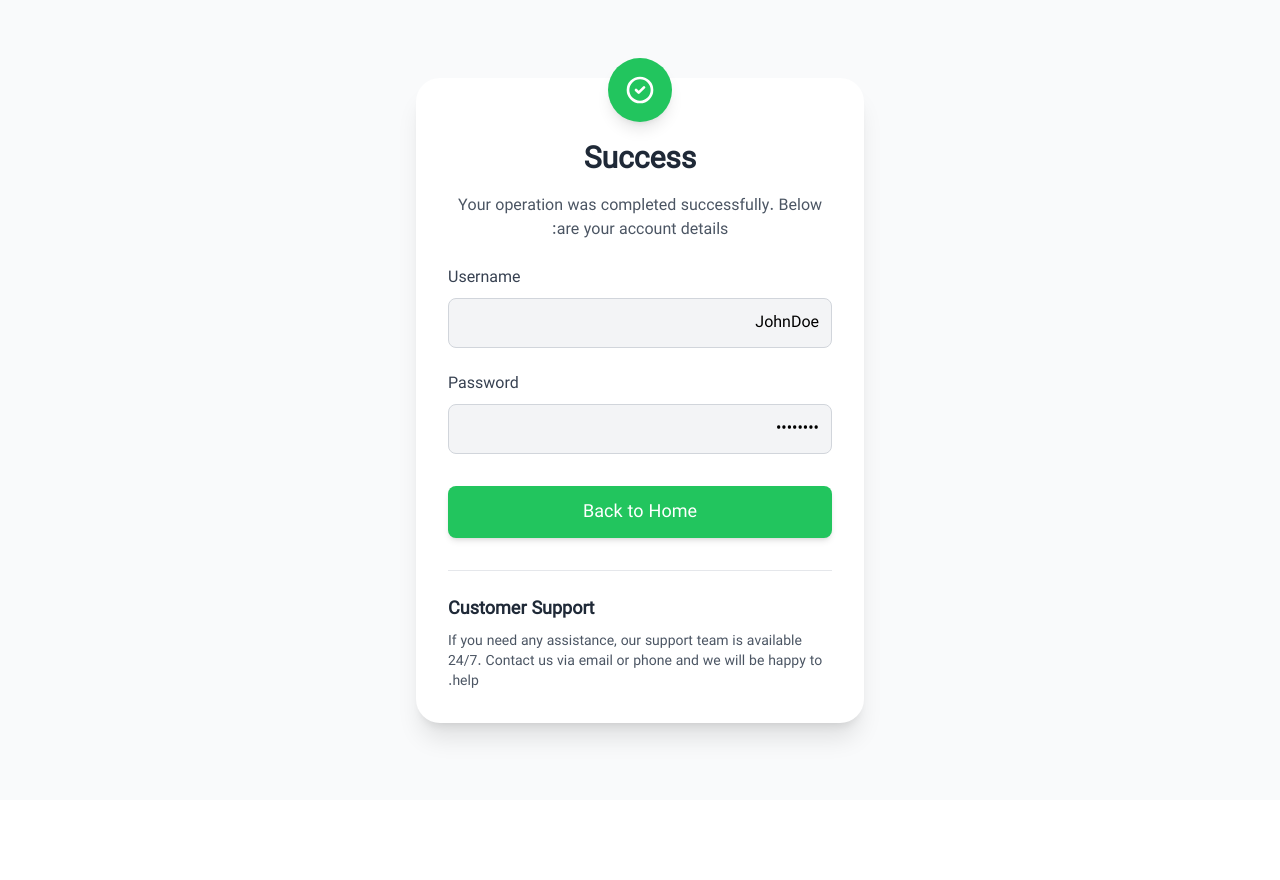
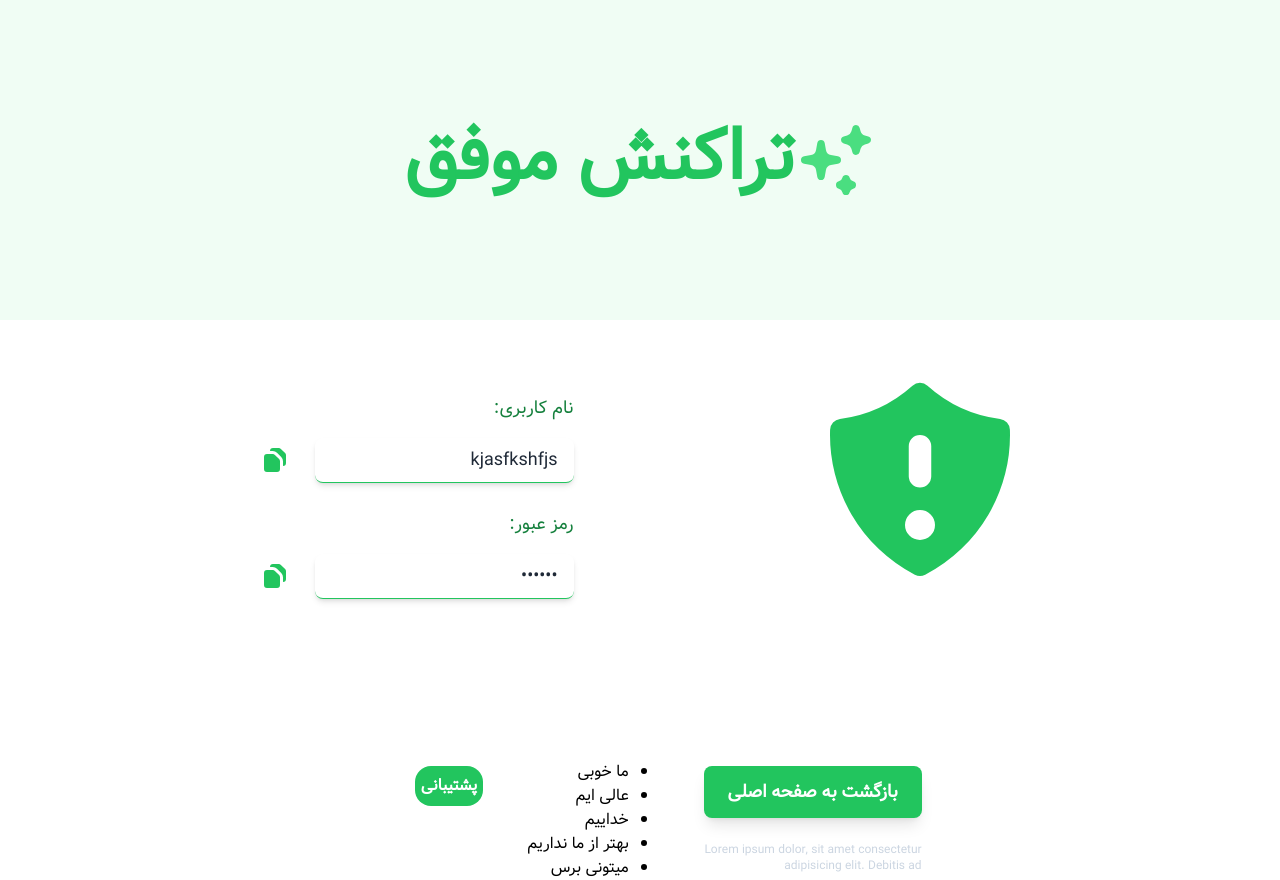
Before and after one commit to Matzoone/red_landing, a React (Vite) app: page /Success in a window 1280 px wide. Before the commit the page ends 800 px from the top, so only its background shows below. Built offline with nearby package versions, Linux system fonts and the light colour scheme.

Commit message:
createSuccessPage

```diff
--- a/package.json
+++ b/package.json
@@ -14,6 +14,7 @@
     "react": "^18.3.1",
     "react-dom": "^18.3.1",
     "react-router": "^7.1.1",
+    "react-toastify": "^11.0.2",
     "vite-plugin-svgr": "^4.3.0"
   },
   "devDependencies": {
--- a/src/components/success.jsx
+++ b/src/components/success.jsx
@@ -1,75 +1,191 @@
-import { useNavigate } from "react-router";
+import {
+  DocumentDuplicateIcon,
+  LinkIcon,
+  ShieldExclamationIcon,
+  SparklesIcon,
+} from "@heroicons/react/16/solid";
+import { Link, useNavigate } from "react-router";
+import { toast, ToastContainer } from "react-toastify";
+import "react-toastify/dist/ReactToastify.css";
 
 function SuccessPage() {
+  const randomNumber = Math.floor(Math.random() * 100) + 1;
+  const trueOrFalse = randomNumber % 2 !== 0 ? true : false;
+
   const navigate = useNavigate();
+  const config = [
+    {
+      user: "kjasfkshfjs",
+      pass: "123456",
+      config: "hdfjashfiuafsafasfnskjhvilsgfihkbvyigvklsdasdgfishdflsafdsafsaf",
+    },
+  ];
+
+  const copyToClipboard = (text, field) => {
+    let fieldMessage;
+
+    if (field === "user") {
+      fieldMessage = "یوزرنیم کپی شد !";
+    } else if (field === "pass") {
+      fieldMessage = "پسوورد کپی شد !";
+    } else if (field === "config") {
+      fieldMessage = "کانفیگ کپی شد !";
+    } else {
+      fieldMessage = "محتوا کپی شد !";
+    }
+
+    navigator.clipboard.writeText(text).then(() => {
+      toast.success(fieldMessage, {
+        position: "top-right",
+        autoClose: 2000,
+        hideProgressBar: false,
+        closeOnClick: true,
+        pauseOnHover: true,
+        draggable: true,
+        progress: undefined,
+        theme: "light",
+      });
+    });
+  };
 
   return (
-    <div className="flex flex-col items-center justify-center min-h-screen bg-gray-50 p-4">
-      <div className="max-w-md w-full bg-white shadow-xl rounded-3xl p-8 text-center relative">
-        <div className="absolute top-[-20px] left-1/2 transform -translate-x-1/2 w-16 h-16 bg-green-500 text-white flex items-center justify-center rounded-full shadow-lg">
-          <svg
-            xmlns="http://www.w3.org/2000/svg"
-            fill="none"
-            viewBox="0 0 24 24"
-            strokeWidth="2"
-            stroke="currentColor"
-            className="w-8 h-8"
+    <div>
+      <div className="bg-green-50 text font-extrabold text-7xl text-green-500 h-52 flex items-center justify-center md:hidden">
+        <SparklesIcon width={80} className="text-green-400" />
+        <p className="w-min"> تراکنش موفق</p>
+      </div>
+      <div className="bg-green-50 text font-extrabold text-7xl text-green-500 h-80 flex items-center justify-center max-md:hidden">
+        <SparklesIcon width={80} className="text-green-400" /> تراکنش موفق
+      </div>
+      {/* /// */}
+      <div className="flex justify-center mt-10">
+        <div className="w-[448px] flex justify-center max-md:hidden">
+          <ShieldExclamationIcon className="w-60 text-green-500 ml-[111px]" />
+        </div>
+        {!trueOrFalse && (
+          <div className="flex flex-col items-start justify-center gap-6 mt-8 w-[448px] max-w-md">
+            <div className="gap-4 grid max-md:m-auto m-auto">
+              <label
+                htmlFor="user"
+                className="text-green-700 font-medium text-lg w-28"
               >
-            <path
-              strokeLinecap="round"
-              strokeLinejoin="round"
-              d="M9 12l2 2 4-4m6 2a9 9 0 11-18 0 9 9 0 0118 0z"
+                نام کاربری:
+              </label>
+              <div className="flex items-center gap-6">
+                <input
+                  name="user"
+                  value={config[0].user}
+                  readOnly
+                  className="flex-1 px-4 py-2 text-lg border-b border-green-500 text-gray-800 rounded-lg shadow-md focus:ring-2 focus:outline-none"
+                  onClick={(e) => e.target.select()}
                 />
-          </svg>
-        </div>
-        <h1 className="text-3xl font-bold text-gray-800 mb-4 mt-8">Success</h1>
-        <p className="text-gray-600 mb-6">
-          Your operation was completed successfully. Below are your account
-          details:
-        </p>
-
-        <div className="space-y-6">
-          <div>
-            <label className="block text-left text-gray-700 font-medium mb-2">
-              Username
-            </label>
-            <input
-              type="text"
-              value="JohnDoe"
-              readOnly
-              className="w-full border border-gray-300 rounded-lg p-3 bg-gray-100 focus:outline-none focus:ring-2 focus:ring-green-400"
+                <button
+                  onClick={() => copyToClipboard(config[0].user, "user")}
+                  className="text-green-500"
+                >
+                  <DocumentDuplicateIcon
+                    title="کپی"
+                    className="w-8 h-8 text-green-500"
                   />
-          </div>
-          <div>
-            <label className="block text-left text-gray-700 font-medium mb-2">
-              Password
-            </label>
-            <input
-              type="password"
-              value="********"
-              readOnly
-              className="w-full border border-gray-300 rounded-lg p-3 bg-gray-100 focus:outline-none focus:ring-2 focus:ring-green-400"
-            />
+                </button>
               </div>
             </div>
+            <div className="gap-4 grid max-md:m-auto m-auto m-auto">
+              <label
+                htmlFor="pass"
+                className="text-green-700 font-medium text-lg w-28"
+              >
+                رمز عبور:
+              </label>
+              <div className="flex items-center gap-6">
+                <input
+                  name="pass"
+                  value={config[0].pass}
+                  readOnly
+                  type="password"
+                  className="flex-1 px-4 py-2 text-lg border-b border-green-500 text-gray-800 rounded-lg shadow-md focus:ring-2 focus:outline-none"
+                  onClick={(e) => e.target.select()}
+                />
+                <button
+                  onClick={() => copyToClipboard(config[0].pass, "pass")}
+                  className="text-green-500"
+                >
+                  <DocumentDuplicateIcon
+                    title="کپی"
+                    className="w-8 h-8 text-green-500"
+                  />
+                </button>
+              </div>
+            </div>
+          </div>
+        )}
+        {trueOrFalse && (
+          <div className="flex flex-col items-start justify-center gap-6 mt-8 w-[448px] max-w-md">
+            <div className="gap-4 grid max-md:m-auto m-auto">
+              <label
+                htmlFor="config"
+                className="text-green-700 font-medium text-lg w-28"
+              >
+                کانفیگ :
+              </label>
+              <div className="flex items-center gap-6">
+                <input
+                  name="config"
+                  value={config[0].config}
+                  readOnly
+                  type="text"
+                  className="flex-1 px-4 py-2 text-lg border-b border-green-500 text-gray-800 rounded-lg shadow-md focus:outline-none focus:ring-0"
+                  onClick={(e) => e.target.select()}
+                />
 
                 <button
+                  onClick={() => copyToClipboard(config[0].pass, "config")}
+                  className="text-white"
+                >
+                  <DocumentDuplicateIcon
+                    title="کپی"
+                    className="w-8 h-8 text-green-500"
+                  />
+                </button>
+              </div>
+            </div>
+          </div>
+        )}
+      </div>
+
+      {/* <div className="flex !mt-28 justify-center h-12 rounded-2xl hover: items-center bg-green-500 w-1/3 m-auto"> */}
+      <div className="w-[44%] flex justify-between m-auto items-center md:!mt-40 max-md:!mt-16 max-md:flex-col">
+        <div className="w-auto flex flex-col items-start gap-6">
+          <button
             onClick={() => navigate("/")}
-          className="mt-8 w-full bg-green-500 text-white py-3 px-6 rounded-lg text-lg font-medium shadow-md hover:bg-green-600 transition duration-300"
+            className="px-6 py-3 text-lg font-bold text-white bg-green-500 rounded-lg shadow-lg hover:bg-green-600 focus:ring-2 focus:ring-green-300 focus:outline-none transition-transform transform hover:scale-105"
           >
-          Back to Home
+            بازگشت به صفحه اصلی
           </button>
-
-        <div className="mt-8 border-t pt-6 text-left">
-          <h2 className="text-lg font-semibold text-gray-800 mb-2">
-            Customer Support
-          </h2>
-          <p className="text-gray-600 text-sm">
-            If you need any assistance, our support team is available 24/7.
-            Contact us via email or phone and we will be happy to help.
+          <p className="text-slate-300 text-xs max-w-[218px] max-md:hidden">
+            Lorem ipsum dolor, sit amet consectetur adipisicing elit. Debitis ad
           </p>
         </div>
+        <div className="w-[48%] flex max-md:flex-col-reverse max-md:items-center">
+          <div className="w-[54%] max-md:mt-10 max-md:w-[170%]">
+            <ul className="list-disc flex flex-col max-md:justify-between max-md:!flex-row">
+              <li>ما خوبی</li>
+              <li>عالی ایم</li>
+              <li className="max-md:hidden">خداییم</li>
+              <li className="max-md:hidden">بهتر از ما نداریم</li>
+              <li className="max-md:hidden">میتونی برس</li>
+            </ul>
           </div>
+
+          <a
+            href=""
+            className="w-[25%] bg-green-500 text-white font-bold rounded-2xl items-center justify-center flex h-10 mt-[6px] hover:scale-110 transition bg max-md:!rounded-lg max-md:w-[175px]"
+          >
+            پشتیبانی
+          </a>
+        </div>
+      </div>
+      <ToastContainer />
     </div>
   );
 }
```
Also changed, not shown: 1 other file (tests, documents, lock files or other folders). Lines whose indentation alone changed are shown as unchanged.
